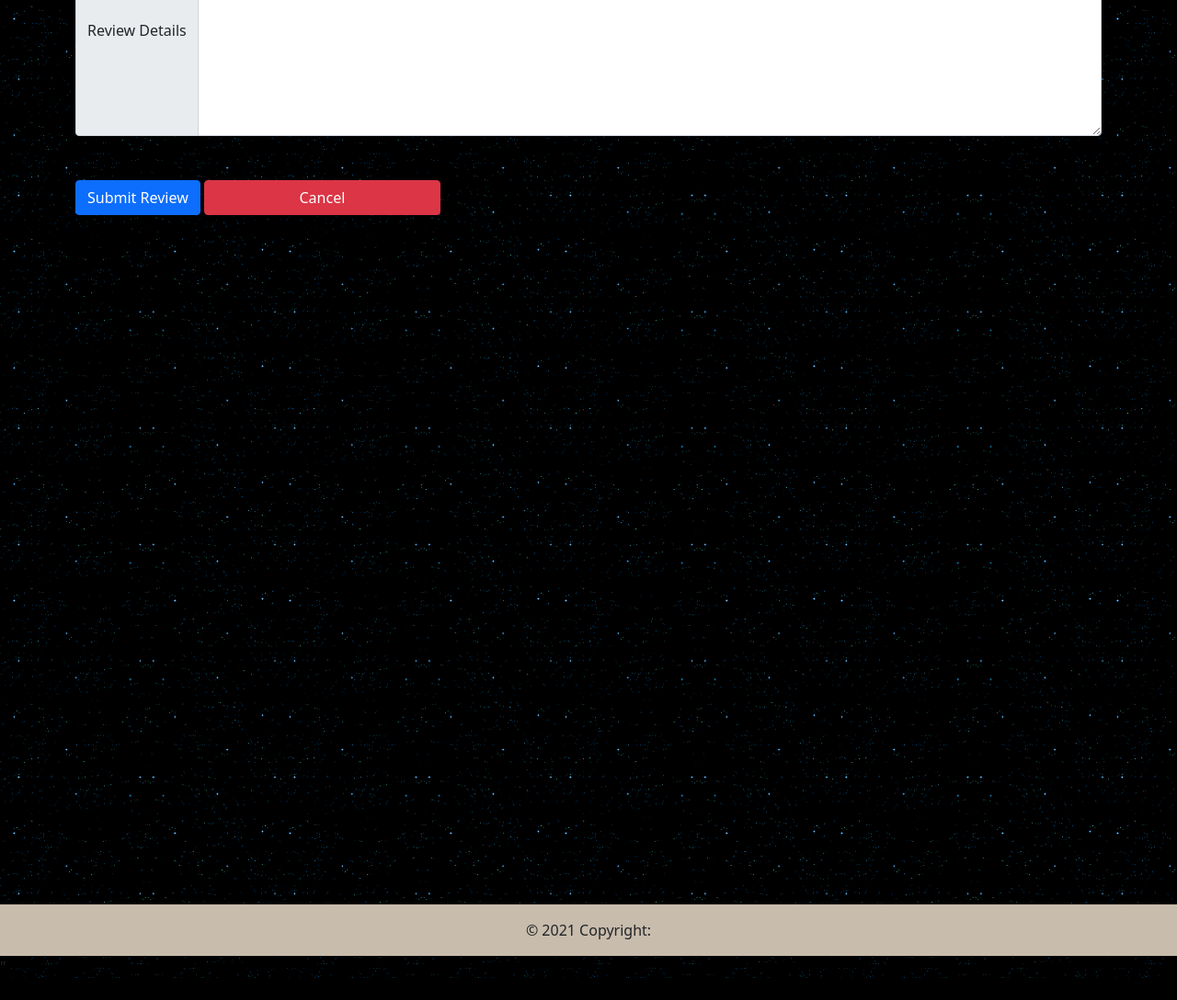
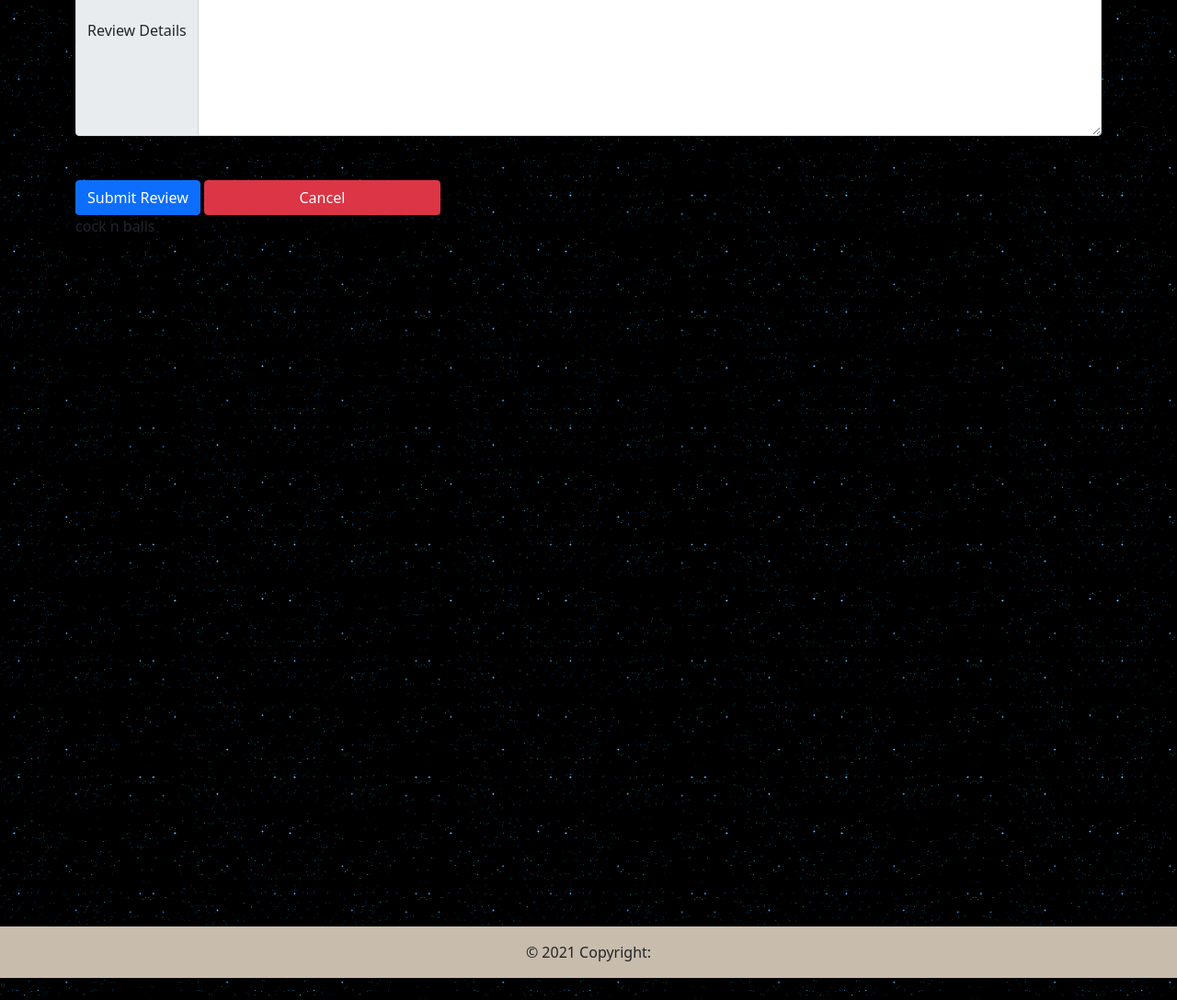
Before and after one commit to famouswelshman/16bit-reviews, a Flask app: page /create_review in a window 1280 px wide. Shown: the part 765-1853 px from the top of the page at 92% size. Before the commit the page ends 1829 px from the top, so only its background shows below. Run offline with Flask 2, Linux system fonts and the light colour scheme; the visitor is signed in with stand-in values (Sample User, id 1); data that the repository does not hold is empty; some libraries are stand-ins or nearby versions.

Commit message:
updated readme

```diff
--- a/templates/create_review.html
+++ b/templates/create_review.html
@@ -58,6 +58,6 @@
       </div>
     </div>
     </form>
-
+cock n balls
 
     {% endblock %}
--- a/templates/home.html
+++ b/templates/home.html
@@ -21,8 +21,7 @@
     {% for review in reviews %}
     <div class="col col-lg-2 col-md-3 col-sm-6">
       <div class="card">
-        <img src="{{ review.img_url }}" class="card-img-top" alt="game picture"
-          onerror="this.src='/static/images/default_logo.jpg'">
+        <img src="{{ review.img_url }}" class="card-img-top" alt="game picture" onerror="this.src='/static/images/default_logo.jpg'">
         <h6 class="card-title"><i>"{{ review.review_title }}"</i></h6>
         <div class="card-details">
           {{ review.review_input }}
```
